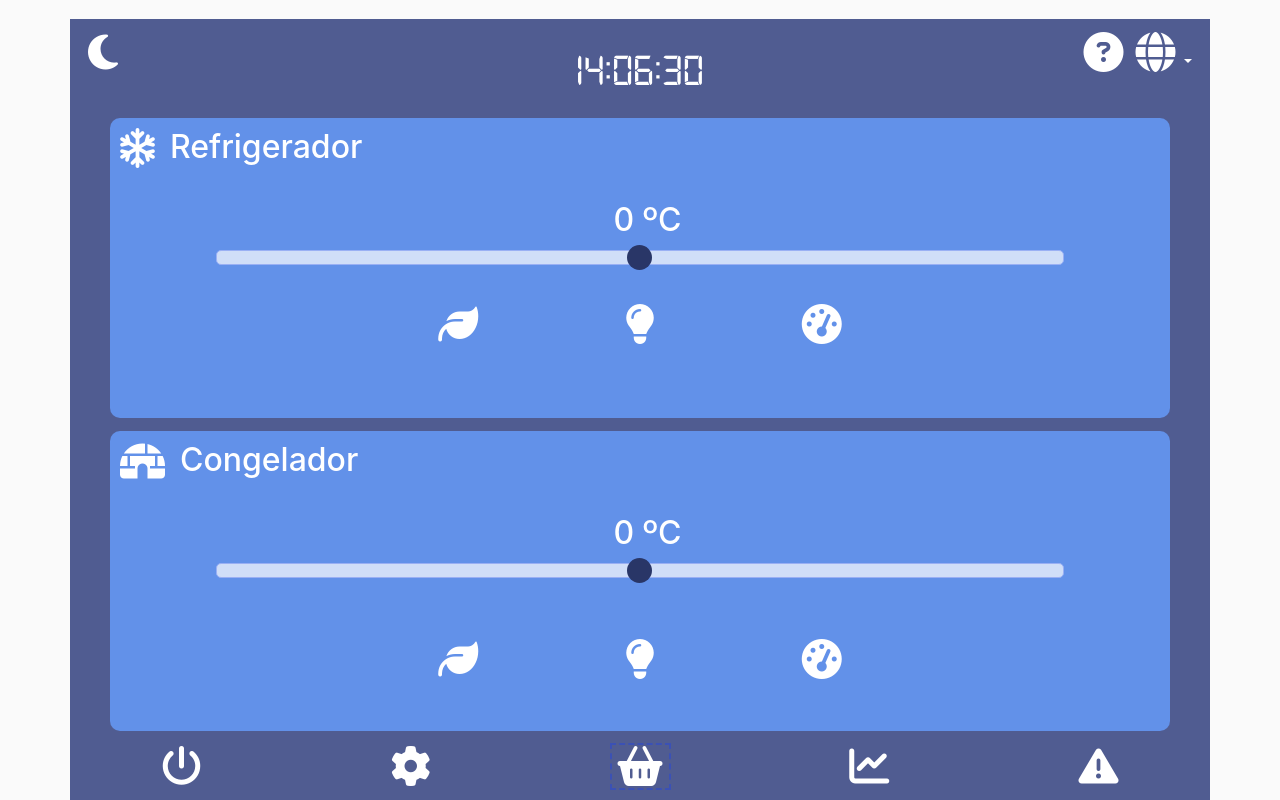
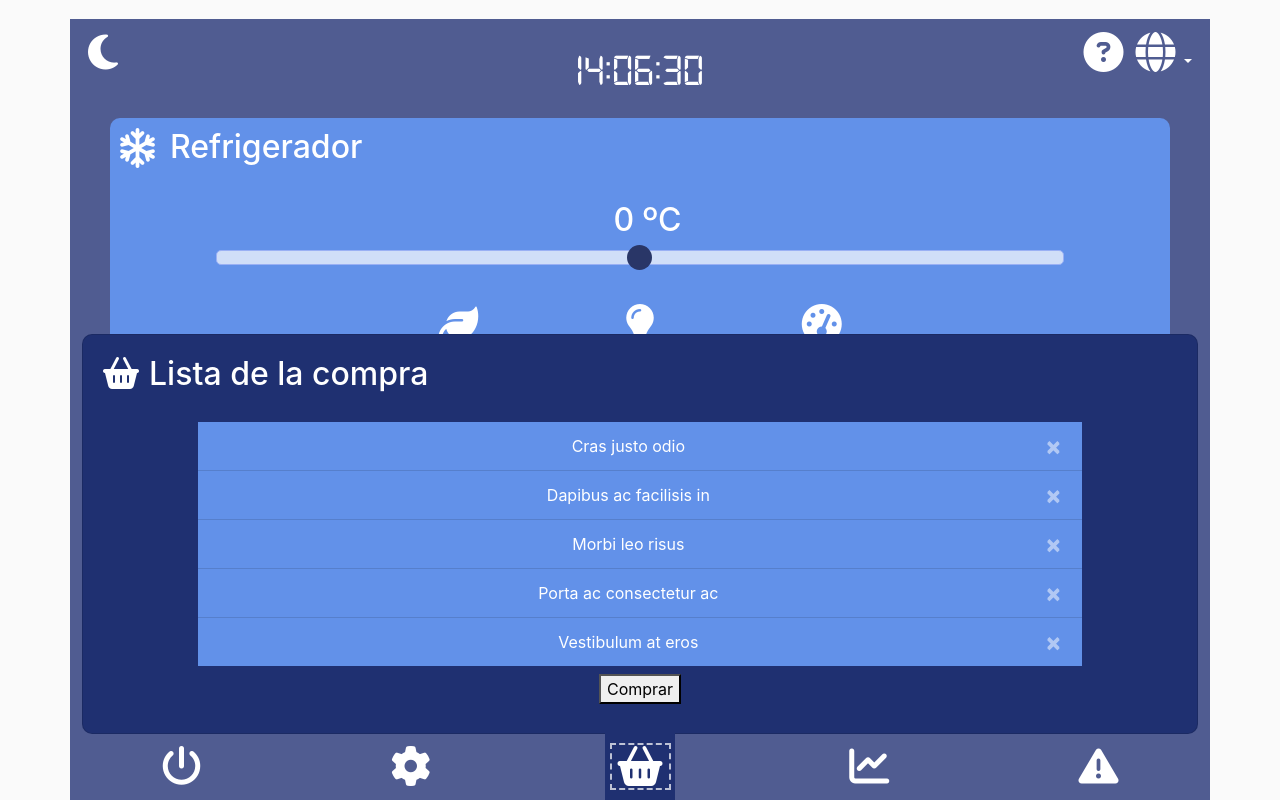
Before and after one commit to Desturx/Interfaz-Frigo, a plain HTML site: page cliente/interfaz/menu.html in a window 1280 px wide. Both pictures are taken after a click on the button 640 px from the left and 827 px from the top of the page. Shown: the part 61-861 px from the top of the page. Drawn offline with nearby package versions, Linux system fonts and the light colour scheme.

Commit message:
Carrito de la compra hecho

```diff
--- a/cliente/interfaz/javascript.js
+++ b/cliente/interfaz/javascript.js
@@ -318,6 +318,28 @@ function irMenuInicio()
     if(frigo.frigorificoPantalla != 1)
     {
         frigo.frigorificoPantalla = 2; // pone la pantalla en encendido
+    }
+}
+
+var sacado = false;
+function sacarDesplegable(button)
+{
+
+    if(button.id == "Carrito")
+    {
+        var idDesplegable = "desplegable" + button.id;
+        if(sacado == false)
+        {
+            document.getElementById(idDesplegable).style.display = "inline";
+            document.getElementById("divDesplegable").style.display = "inline";
+            sacado = true;
+        }
+        else if(sacado == true)
+        {
+            document.getElementById(idDesplegable).style.display = "none";
+            document.getElementById("divDesplegable").style.display = "none";
+            sacado = false;
+        }
     }
 }
 
--- a/cliente/interfaz/menu.html
+++ b/cliente/interfaz/menu.html
@@ -21,7 +21,7 @@
 </head>
 
 <body>
-	<div class="container" id="tamPantalla">
+	<div class="container" id="tamPantalla" style="z-index: 0;">
         <!-- Aqui la parte superior de la pantalla donde se encuentran diferentes iconos-->
         <div class="row">
             <div class="col-4">
@@ -59,8 +59,8 @@
 
 
         <!-- OPCIONES DE LA NEVERA-->
-        <div class="row h-100">
-            <div class="col-12 my-auto">
+        <div class="row h-100" style="z-index: -4; position: relative;">
+            <div class="col-12 my-auto" style=" position: static;">
                 <!-- Opciones de la parte de arriba-->
                 <div class="card card-block w-40 mx-auto" id="refrigerador">
                     <div class="d-flex justify-content-start" style="padding: 10px;" >
@@ -155,6 +155,48 @@
                     </div>
                 </div>
             </div>
+
+            <!-- DESPLEGABLE PARA EL CARRITO, OPCIONES Y NOTIFICACIONES -->
+            <div id="divDesplegable" class ="col-12 my-auto" style="z-index: 2; position: absolute; display: none;">
+                <div class="card card-block w-30 mx-auto" id="desplegable" >
+                    <div class="row" style="text-align: center; margin-bottom: 20px;">
+                        <h2><i class="fas fa-shopping-basket" style="margin-right: 10px;"></i>Lista de la compra</h2>
+                    </div>
+                    <div class="row h-100"style="justify-content: center;" >
+                        <ul class="list-group list-group-flush" style="width: 80%;">
+                            <li class="list-group-item">Cras justo odio
+                                <button style="margin-left: 7px; color: white;" type="button" class="close" aria-label="Close">
+                                    <span aria-hidden="true">&times;</span>
+                                </button>
+                            </li>
+                            <li class="list-group-item">Dapibus ac facilisis in
+                                <button style="margin-left: 7px; color: white;" type="button" class="close" aria-label="Close">
+                                    <span aria-hidden="true">&times;</span>
+                                  </button>
+                            </li>
+                            <li class="list-group-item" >Morbi leo risus
+                                <button style="margin-left: 7px; color: white;" type="button" class="close" aria-label="Close">
+                                    <span aria-hidden="true">&times;</span>
+                                  </button>
+                            </li>
+                            <li class="list-group-item">Porta ac consectetur ac
+                                <button style="margin-left: 7px; color: white;" type="button" class="close" aria-label="Close">
+                                    <span aria-hidden="true">&times;</span>
+                                  </button>
+                            </li>
+                            <li class="list-group-item">Vestibulum at eros
+                                <button style="margin-left: 7px; color: white;" type="button" class="close" aria-label="Close">
+                                    <span aria-hidden="true">&times;</span>
+                                  </button>
+                            </li>
+                          </ul>
+
+                          <div class="col-12">
+                            <button>Comprar</button>
+                          </div>
+                    </div>
+                </div>
+            </div>
         </div>
 
         <!-- los iconos del fondo: botón de apagar y lo que se ocurra -->
@@ -178,15 +220,17 @@
                 </button>
             </div>
             <!-- Botón del carrito de la compra -->
-            <div class="col" style="text-align: center;">
-                <button class="iconoBotones">
-                    <i class="fas fa-shopping-basket iconos"></i>
+            <div class="col d-flex justify-content-center" style="text-align: center; position: relative;">
+                <div id="desplegableCarrito"class="tieneDesplegable" style="text-align: center; position: absolute;">
+                </div>
+                <button id="Carrito" onclick="sacarDesplegable(this);" class="iconoBotones" style="z-index: 2; position: static;">
+                    <i class="fas fa-shopping-basket iconos "></i>
                 </button>
             </div>
 
             <!-- Botón de las estadísticas -->
             <div class="col" style="text-align: center;">
-                <button class="iconoBotones" onclick="toggleStats();">
+                <button class="iconoBotones"  onclick="toggleStats();">
                     <i class="fas fa-chart-line iconos"></i>
                 </button>
             </div>
@@ -255,7 +299,7 @@
         }
     </script>
 
-    <!-- SCRIPT PARA EL CHART DEL CONGELADOR -->
+    <!-- SCRIPT PARA EL CHART DEL FRIGO -->
     <script>
         var canvasFrigo = document.getElementById("canvasFrigo");
         Chart.defaults.global.defaultFontFamily = "Lato";
@@ -339,6 +383,8 @@
             options: chartOptions
         });
     </script>
+
+    <!-- SCRIPT PARA EL CHART DEL CONGELADOR -->
     <script>
         var canvasCong = document.getElementById("canvasCong");
         Chart.defaults.global.defaultFontFamily = "Lato";
--- a/cliente/interfaz/styleMenu.css
+++ b/cliente/interfaz/styleMenu.css
@@ -52,7 +52,7 @@ h2 {
 .iconoBotones:focus {
     outline: 2.5px;
     outline-style: dashed;
-    outline-color: rgba(38, 71, 218, 0.493);
+    outline-color: rgba(255, 255, 255, 0.705);
 }
 
 .iconoBotonesOn {
@@ -75,13 +75,15 @@ h2 {
 .iconoBotonesOn:focus {
     outline: 2.5px;
     outline-style: dashed;
-    outline-color: rgba(38, 71, 218, 0.493);
+    outline-color: rgba(255, 255, 255, 0.705);
+    /* outline-color: rgba(38, 71, 218, 0.493); */
 }
 
 .iconoBotonesOff:focus {
     outline: 2.5px;
     outline-style: dashed;
-    outline-color: rgba(38, 71, 218, 0.493);
+    outline-color: rgba(255, 255, 255, 0.705);
+    /* outline-color: rgba(38, 71, 218, 0.493); */
 }
 
 .botonesDerecha {
@@ -116,6 +118,30 @@ h2 {
     text-align: center;
 }
 
+#desplegable {
+    height: 400px;
+    background-color: #1f3071;
+    top:236px;
+    bottom: 0px;
+    border-radius: 10px;
+    text-align: center;
+    padding: 20px;
+}
+
+.list-group-item {
+    background-color: #6291e9;
+
+}
+
+.tieneDesplegable {
+    /* background-color: #153062; */
+    background-color: #1f3071;
+    width: 70px;
+    height: 72px;
+    top: -17px;
+    z-index: 1;
+    display: none;
+}
 
 
 #settings {
@@ -147,6 +173,10 @@ h2 {
     .iconoBotones {
         font-size:10px;
     }
+    .tieneDesplegable {
+        width: 47px;
+        height: 55px;
+    }
 }
 
 
@@ -169,6 +199,7 @@ h2 {
     margin-bottom: 5em;
   }
 
+
   .slider::-webkit-slider-thumb {
     -webkit-appearance: none;
     appearance: none;
@@ -187,6 +218,7 @@ h2 {
     cursor: pointer;
   }
 
+
 .slidecontainer{
     margin-top: 1em;
 }
```
